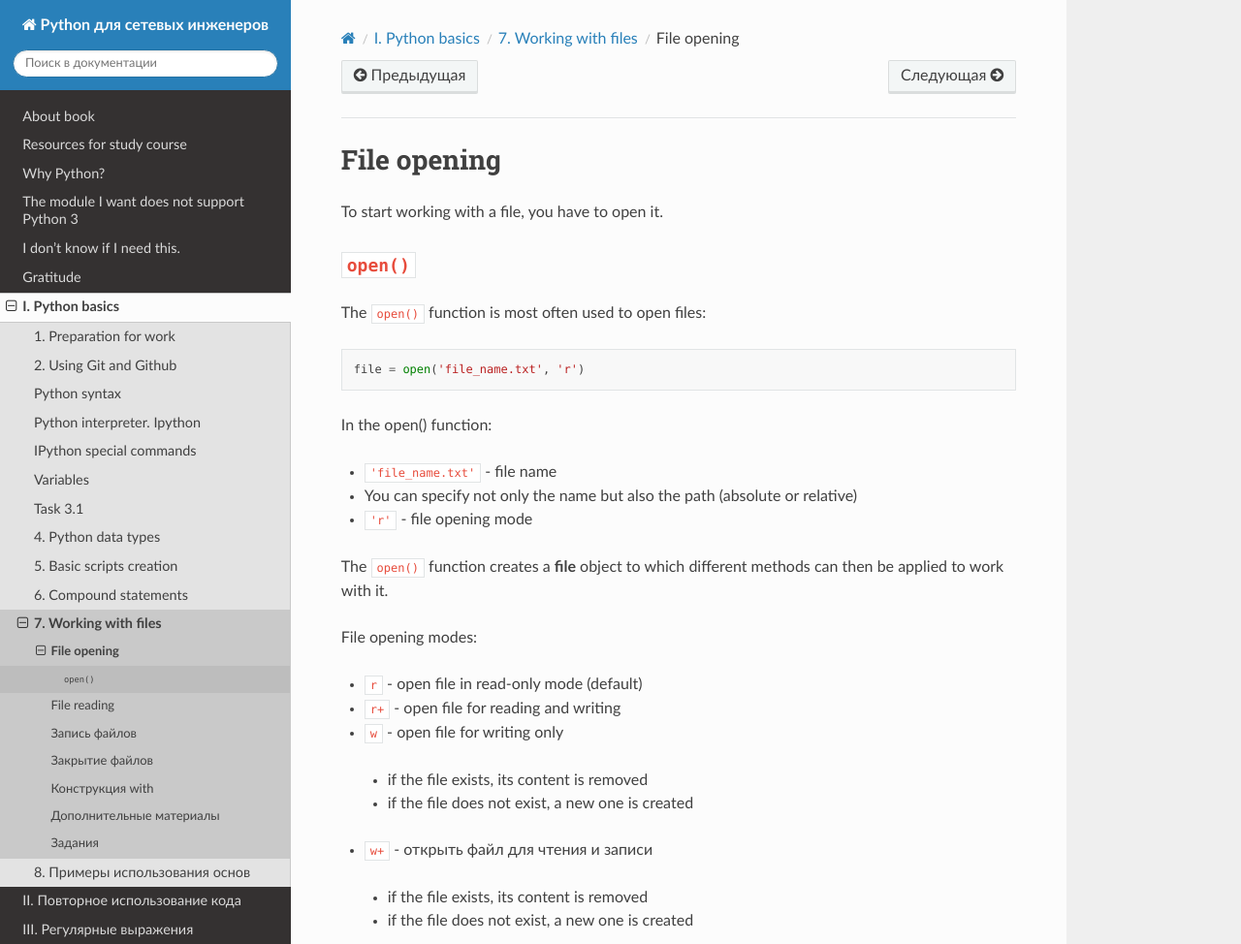
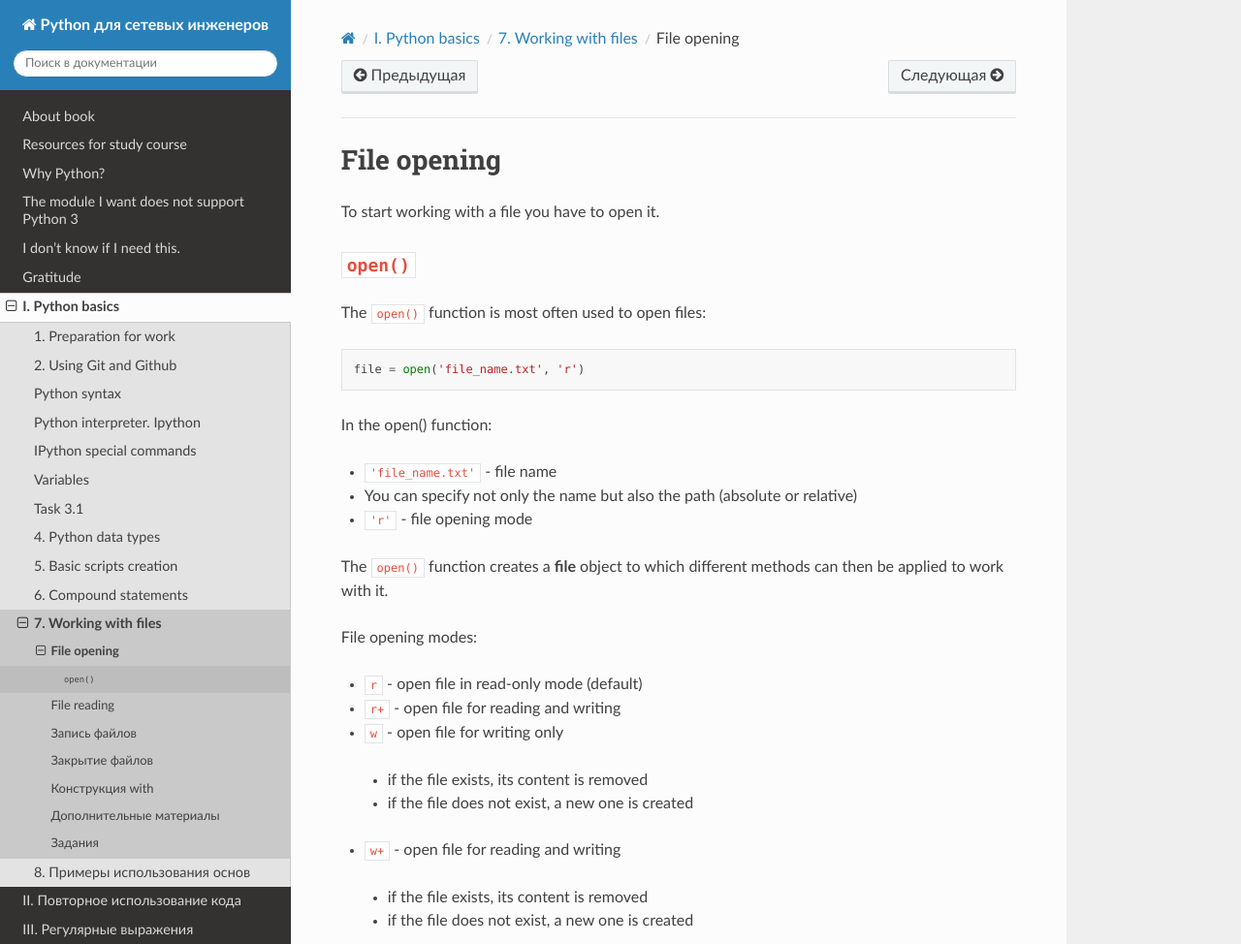
Before and after one commit to Aidar5/nattoeng, a Sphinx documentation site: the page built from docs/source/book/07_files/1_open.rst, in a window 1280 px wide and 1362 px high. Shown: the top 974 px of the window at 97% size. Built offline with Sphinx 7.4.7 and the Read the Docs theme 2.0.0, drawn with Linux system fonts in a browser that asks for light colours; pages that are not in the unit, such as notebooks, are missing from menus.

Commit message:
Update 1_open.rst

```diff
--- a/docs/source/book/07_files/1_open.rst
+++ b/docs/source/book/07_files/1_open.rst
@@ -1,7 +1,7 @@
 File opening
 ---------------
 
-To start working with a file, you have to open it.
+To start working with a file you have to open it.
 
 ``open()``
 ^^^^^^^^^^
@@ -29,7 +29,7 @@ File opening modes:
   *  if the file exists, its content is removed
   *  if the file does not exist, a new one is created
 
-*  ``w+`` - открыть файл для чтения и записи
+*  ``w+`` - open file for reading and writing
   *  if the file exists, its content is removed
   *  if the file does not exist, a new one is created
 
```
